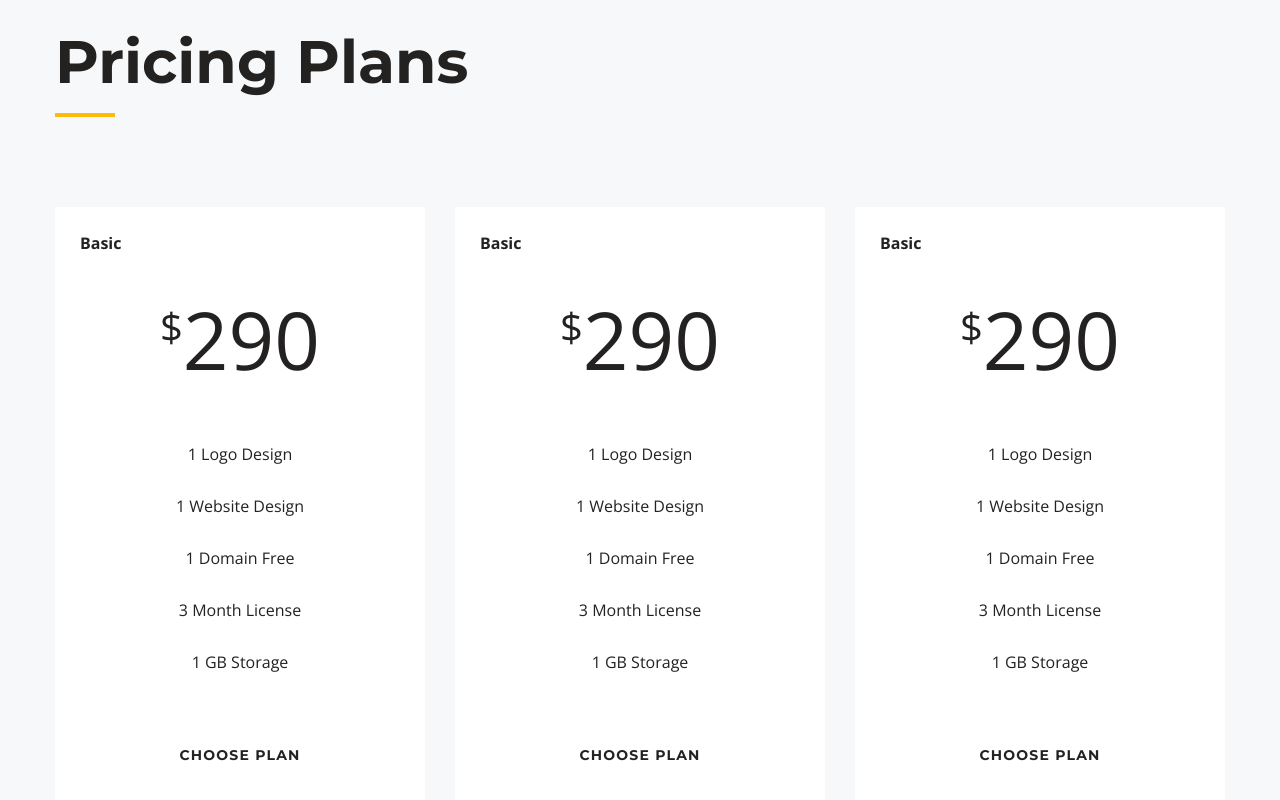
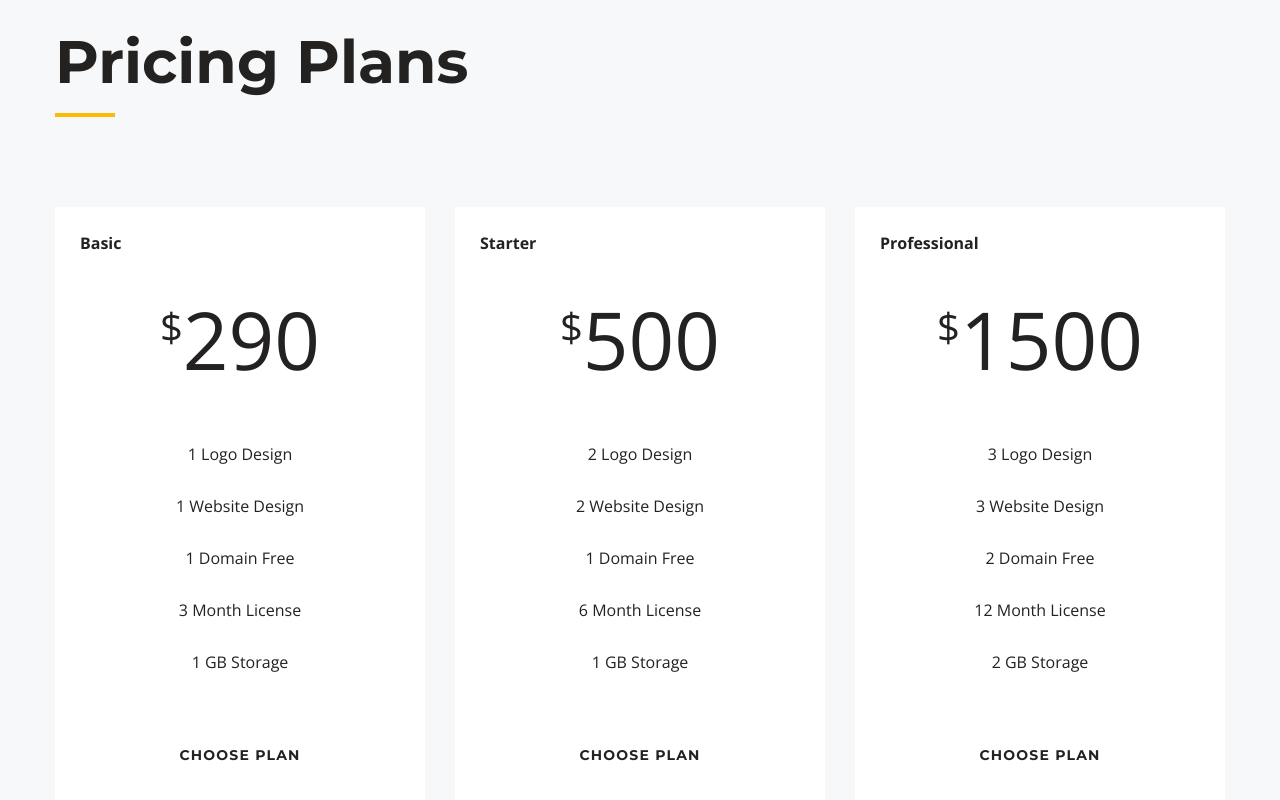
Before and after one commit to Meth0d-S/landing-marketing, a plain HTML site: page index.html in a window 1280 px wide. Shown: the part 7352-8152 px from the top of the page. Drawn offline with nearby package versions, Linux system fonts and the light colour scheme.

Commit message:
Update index.html
подправил контент

```diff
--- a/index.html
+++ b/index.html
@@ -365,14 +365,14 @@
         </div>
         <div class="price__items-item">
           <ul class="price__items-list">
-            <li class="price__items-title">Basic</li>
+            <li class="price__items-title">Starter</li>
             <li class="price__items-price">
-              <sup>$</sup>290
+              <sup>$</sup>500
             </li>
-            <li>1 Logo Design</li>
-            <li>1 Website Design</li>
+            <li>2 Logo Design</li>
+            <li>2 Website Design</li>
             <li>1 Domain Free</li>
-            <li>3 Month License</li>
+            <li>6 Month License</li>
             <li>1 GB Storage</li>
             <li class="price__items-link">
               <a href="#">CHOOSE PLAN</a>
@@ -381,15 +381,15 @@
         </div>
         <div class="price__items-item">
           <ul class="price__items-list">
-            <li class="price__items-title">Basic</li>
+            <li class="price__items-title">Professional</li>
             <li class="price__items-price">
-              <sup>$</sup>290
+              <sup>$</sup>1500
             </li>
-            <li>1 Logo Design</li>
-            <li>1 Website Design</li>
-            <li>1 Domain Free</li>
-            <li>3 Month License</li>
-            <li>1 GB Storage</li>
+            <li>3 Logo Design</li>
+            <li>3 Website Design</li>
+            <li>2 Domain Free</li>
+            <li>12 Month License</li>
+            <li>2 GB Storage</li>
             <li class="price__items-link">
               <a href="#">CHOOSE PLAN</a>
             </li>
```
